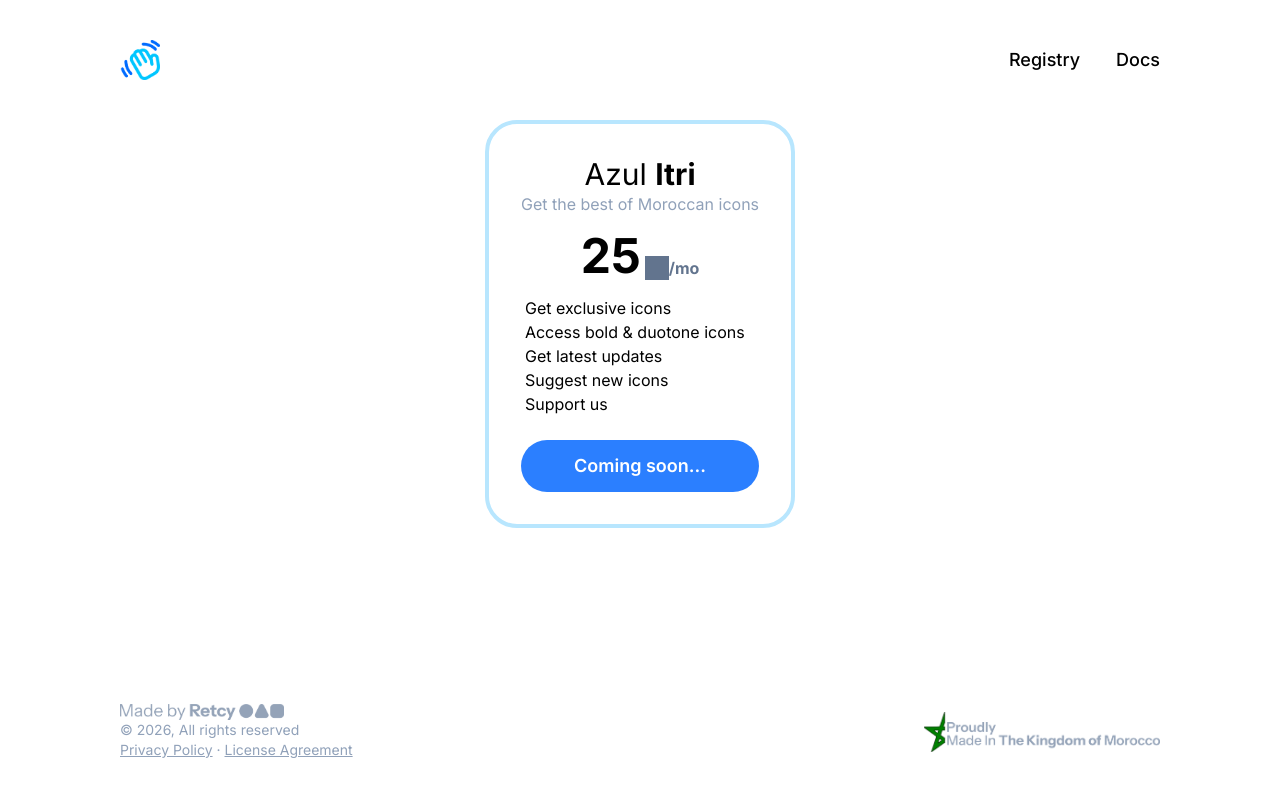
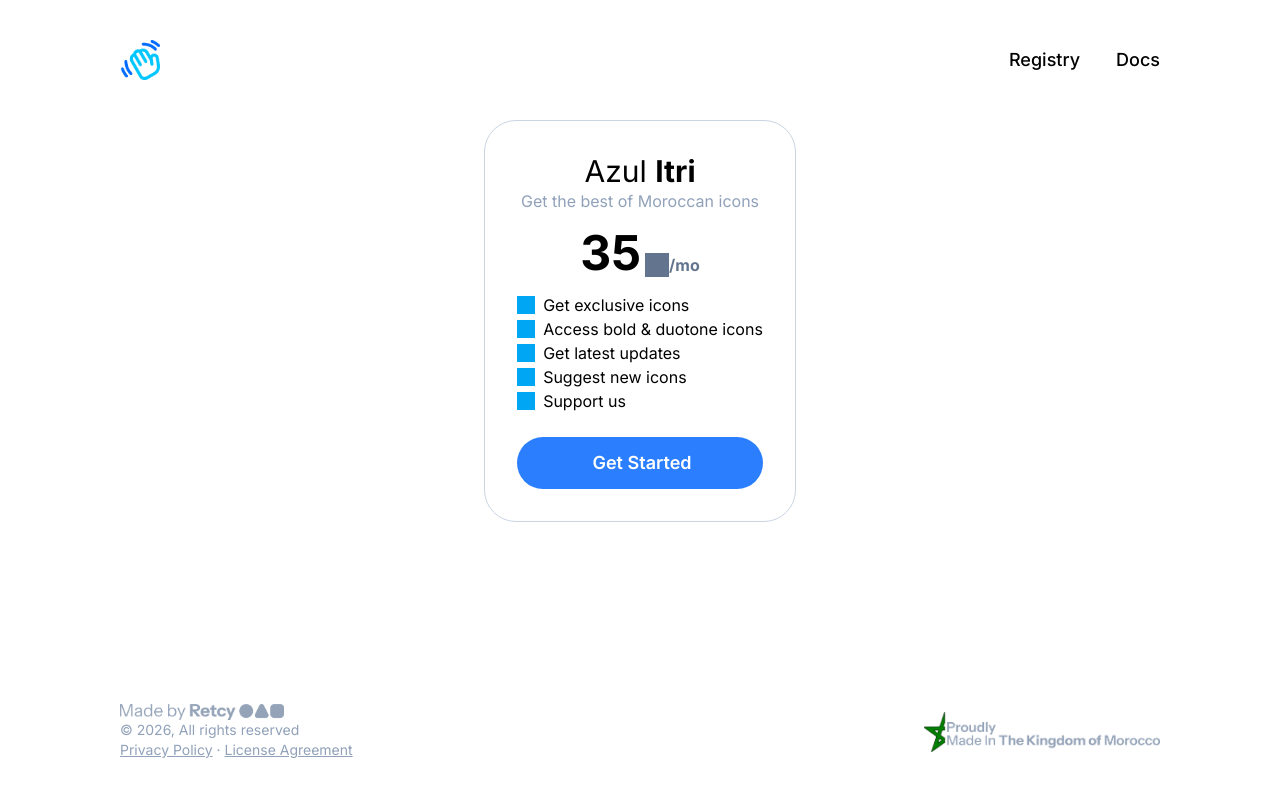
Before and after one commit to MadeByRetcy/azul, a SvelteKit app in the folder apps/web/: page /itri in a window 1280 px wide. Shown: the top 796 px of the page. Built offline with nearby package versions, Linux system fonts and the light colour scheme; no server answers; grey boxes are pictures that could not be loaded; a web font is replaced by a local one; what @iconify/tailwind4 would draw is missing.

Commit message:
chore: fixed itri page

```diff
--- a/apps/web/src/routes/itri/+page.svelte
+++ b/apps/web/src/routes/itri/+page.svelte
@@ -1,27 +1,28 @@
 <script lang="ts">
+	import { goto } from "$app/navigation";
 	import { fly } from "svelte/transition"
 </script>
 
-<div in:fly={{ y: 15 }} class="flex w-fit items-center rounded-4xl p-8 self-center flex-col border-4 border-sky-200">
+<div in:fly={{ y: 15 }} class="flex w-fit items-center rounded-4xl p-8 self-center flex-col border border-slate-300">
     <span class="icon-[charm--north-star] text-3xl text-blue-500">
     </span>
     <h1 class="text-3xl">Azul <b>Itri</b></h1>
     <p class="text-slate-400">Get the best of Moroccan icons</p>
 
     <div class="flex items-end font-bold my-4">
-        <h1 class="text-5xl me-1">25</h1>
+        <h1 class="text-5xl me-1">35</h1>
         <h2 class="text-slate-500 flex items-center"><span class="az-ico:dirham text-2xl"></span><span>/mo</span></h2>
     </div>
 
     <ul class="self-start">
-        <li class="flex items-center"><span class="text-slate-400 icon-[charm--star] me-1"></span> Get exclusive icons</li>
-        <li class="flex items-center"><span class="text-slate-400 icon-[charm--file-symlink] me-1"></span> Access bold & duotone icons</li>
-        <li class="flex items-center"><span class="text-slate-400 icon-[charm--chip] me-1"></span> Get latest updates</li>
-        <li class="flex items-center"><span class="text-slate-400 icon-[charm--clover] me-1"></span> Suggest new icons</li>
-        <li class="flex items-center"><span class="text-slate-400 icon-[charm--coffee] me-1"></span> Support us</li>
+        <li class="flex items-center"><span class="text-sky-500 az-ico:appearance me-2 text-lg"></span> Get exclusive icons</li>
+        <li class="flex items-center"><span class="text-sky-500 az-ico:riad-join me-2 text-lg"></span> Access bold & duotone icons</li>
+        <li class="flex items-center"><span class="text-sky-500 az-ico:download me-2 text-lg"></span> Get latest updates</li>
+        <li class="flex items-center"><span class="text-sky-500 az-ico:content-create me-2 text-lg"></span> Suggest new icons</li>
+        <li class="flex items-center"><span class="text-sky-500 az-ico:donation me-2 text-lg"></span> Support us</li>
     </ul>
-    <button class="bg-blue-500 mt-6 py-3 text-lg w-full flex items-center justify-center text-white rounded-full font-semibold hover:bg-blue-600 transition-colors">
-        <!-- <span class="icon-[charm--arrow-right] text-sky-200 me-1"></span> -->
-        <span>Coming soon...</span>
+    <button onclick={() => goto("/itri/auth")} class="bg-blue-500 mt-6 py-3 text-lg w-full flex items-center justify-center text-white rounded-full font-semibold hover:bg-blue-600 transition-colors">
+        <span class="icon-[charm--arrow-right] text-sky-200 me-1"></span>
+        <span>Get Started</span>
     </button>
 </div>
```
